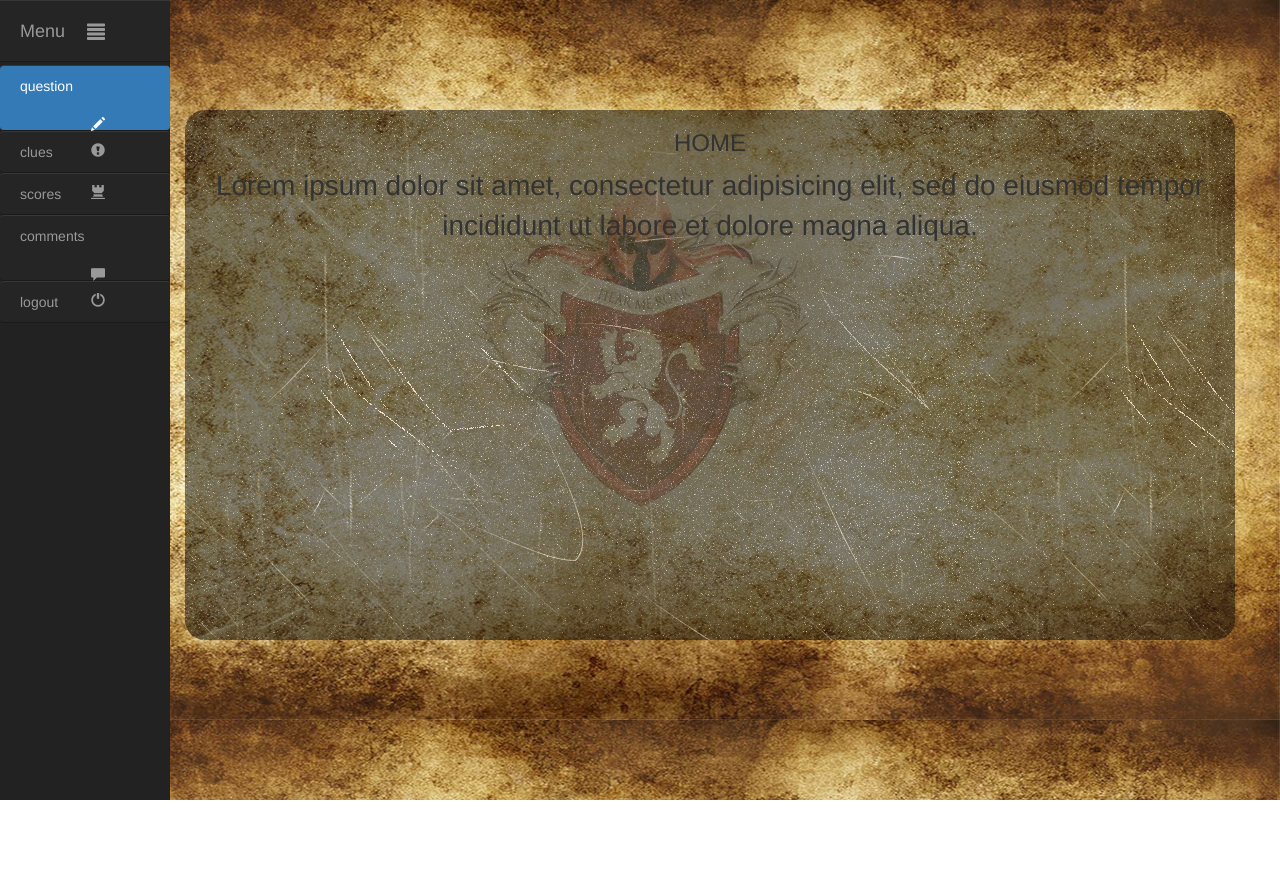
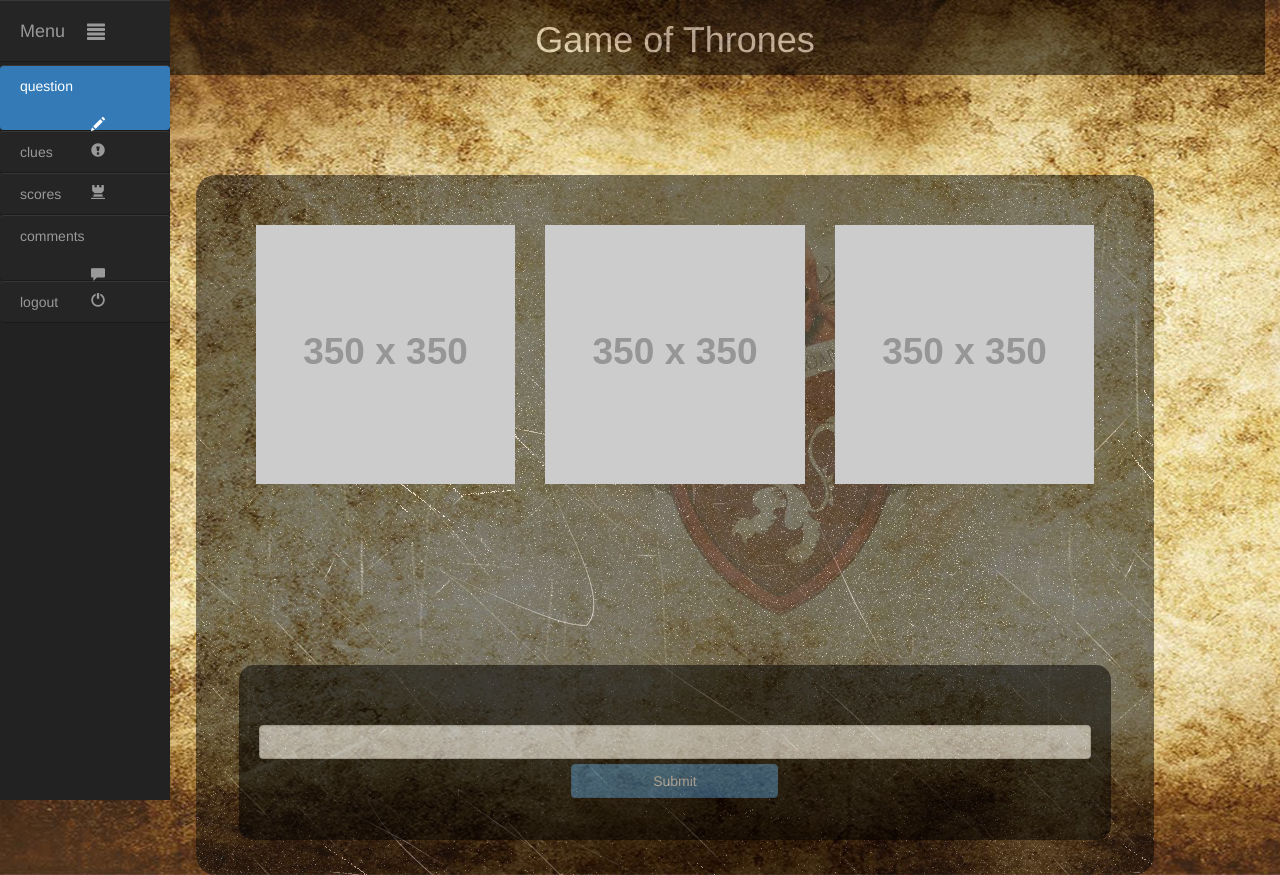
Before and after one commit to game-of-thrones/game-of-thrones.github.io, a plain HTML site: page navbar_vertical.html in a window 1280 px wide. Before the commit the page ends 800 px from the top, so only its background shows below. Drawn offline with nearby package versions, Linux system fonts and the light colour scheme; placeholder pictures from the web are drawn by us.

Commit message:
question div changed

```diff
--- /dev/null
+++ b/custom.css
@@ -0,0 +1,121 @@
+/* css given in html file */
+
+  .mybox {
+
+    height: 700px;
+    opacity: 1.0;
+    z-index: 5;
+    font-size: 200%;
+    color: #ff700e;
+  }
+
+  .mybox .bg{
+    position: absolute;
+    z-index: -1;
+    top: 0;
+    bottom: 0;
+    left: 0;
+    right: 0;
+    background-image: url(black.png);
+    opacity: 0.5;
+    width: 100%;
+    height: 100%;
+    border-radius: 20px;
+  }
+
+  .thumbnail{
+    width:65px;
+  }
+  #comments{
+    overflow-y: scroll;
+  }
+
+  #comments::-webkit-scrollbar-track{
+    -webkit-box-shadow: inset 0 0 6px rgba(0,0,0,0.3);
+    background-color: #F5F5F5;
+  }
+
+  #comments::-webkit-scrollbar{
+    width: 10px;
+    background-color: #F5F5F5;
+  }
+
+  #comments::-webkit-scrollbar-thumb{
+    background-color: #F90;
+    background-image: -webkit-linear-gradient(45deg,
+                                              rgba(255, 255, 255, .2) 25%,
+                                              transparent 25%,
+                                              transparent 50%,
+                                              rgba(255, 255, 255, .2) 50%,
+                                              rgba(255, 255, 255, .2) 75%,
+                                              transparent 75%,
+                                              transparent)
+  }
+
+
+
+/* css modified */
+
+  .tab-content{
+
+    /* initial style*/
+
+
+
+
+    /* changed style */
+
+    position: relative;
+    height: 100%;
+    width: 100%;
+
+  }
+
+  .head{
+    height: 75px;
+    background-color: black;
+    opacity: 0.5;
+    margin-bottom: 100px;
+    color: white;
+    text-align: center;
+    vertical-align: middle;
+
+  }
+
+  .tab-wrapper{
+
+  }
+
+  .question-section{
+    position: relative;
+    height: 70%;
+    width: 100%;
+    padding: 10px 30px;
+    padding-top: 50px;
+
+  }
+
+  .answer-section{
+    position: relative;
+    height: 25%;
+    width: 94%;
+    margin-left: 3%;
+    margin-right: 3%;
+    margin-bottom: 5%;
+    border-radius: 15px;
+    padding: 20px;
+    padding-top: 60px;
+    background-color: black;
+    opacity: 0.5;
+  }
+
+
+  .ans-in{
+    vertical-align: middle;
+    color: black;
+  }
+
+
+  .ques-img{
+    padding-bottom: 20px;
+  }
--- a/navbar_vertical.html
+++ b/navbar_vertical.html
@@ -4,70 +4,20 @@
       <meta charset="utf-8">
       <title>Game of Thrones</title>
       <meta name="viewport" content="width=device-width, initial-scale=1">
-        <link rel="stylesheet" href="style.css">
+
+      <!-- bootstrap css & js -->
       <link href="http://netdna.bootstrapcdn.com/bootstrap/3.0.3/css/bootstrap.min.css" rel="stylesheet">
       <script src="http://code.jquery.com/jquery-1.11.1.min.js"></script>
       <script src="http://netdna.bootstrapcdn.com/bootstrap/3.0.3/js/bootstrap.min.js"></script>
-    <style type="text/css">
-    .mybox {
-        width: 1050px;
-    height: 510px;
-    opacity: 1.0;
 
-   z-index: 5;
-   font-size: 200%;
-    }
-
-    .mybox .bg{
-      position: absolute;
-      z-index: -1;
-      top: 0;
-      bottom: 0;
-      left: 0;
-      right: 0;
-      background-image: url(black.png);
-      opacity: 0.5;
-      width: 100%;
-      height: 100%;
-      border-radius: 20px;
-    }
-    .thumbnail{
-      width:65px;
-    }
-    #comments
-{
-  overflow-y: scroll;
-}
-
-#comments::-webkit-scrollbar-track
-{
-  -webkit-box-shadow: inset 0 0 6px rgba(0,0,0,0.3);
-  background-color: #F5F5F5;
-}
-
-#comments::-webkit-scrollbar
-{
-  width: 10px;
-  background-color: #F5F5F5;
-}
-
-#comments::-webkit-scrollbar-thumb
-{
-  background-color: #F90;
-  background-image: -webkit-linear-gradient(45deg,
-                                            rgba(255, 255, 255, .2) 25%,
-                        transparent 25%,
-                        transparent 50%,
-                        rgba(255, 255, 255, .2) 50%,
-                        rgba(255, 255, 255, .2) 75%,
-                        transparent 75%,
-                        transparent)
-}
-
-    </style>
+      <!-- custom css files -->
+      <link rel="stylesheet" href="style.css">
+      <link rel="stylesheet" href="custom.css">
   </head>
   <body>
     <div id="wrapper" class="active">
+
+      <!-- side bar menu STARTS -->
       <div id="sidebar-wrapper">
         <ul id="sidebar_menu" class="sidebar-nav">
          <li class="sidebar-brand"><a id="menu-toggle" href="#">Menu<span id="main_icon" class="glyphicon glyphicon-align-justify"></span></a></li>
@@ -81,19 +31,38 @@
         </ul>
 
       </div>
+      <!-- side bar menu ENDS -->
 
-  <div class="tab-content" style="position: absolute;left: 185px;top: 110px;">
+      <div class="container-fluid">
+        <!-- heading STARTS -->
+        <div class="col-lg-12 col-md-12 head">
+            <h1>Game of Thrones</h1>
+        </div>
+        <!-- heading ENDS -->
+
+        <div class="tab-wrapper col-md-12 col-lg-12">
+        <div class="tab-content">
           <div id="ques" class="tab-pane fade in active">
-    <div class="mybox" align="center">
+            <div class="col-md-10 col-lg-10 col-md-offset-1 col-lg-offset-1 mybox" align="center">
               <div class="bg"></div>
+              <div class="question-section">
+                <img class="ques-img col-lg-4 col-md-4" src="http://placehold.it/350x350"/>
+                <img class="ques-img col-lg-4 col-md-4" src="http://placehold.it/350x350"/>
+                <img class="ques-img col-lg-4 col-md-4" src="http://placehold.it/350x350"/>
+              </div>
 
-      <h3>HOME</h3>
-      <p>Lorem ipsum dolor sit amet, consectetur adipisicing elit, sed do eiusmod tempor incididunt ut labore et dolore magna aliqua.</p>
+              <div class="answer-section">
+                <form class="ans-in">
+                  <input type="text" class="form-control">
+                  <input type="sumbit" value="Submit" class="btn btn-primary">
+                </form>
+
+              </div>
 
             </div>
           </div>
           <div id="clues" class="tab-pane fade">
-    <div class="mybox">
+            <div class="col-md-10 col-lg-10 col-md-offset-1 col-lg-offset-1 mybox">
             <div class="bg"></div>
 
               <h3>Menu 1</h3>
@@ -102,7 +71,7 @@
             </div>
           </div>
           <div id="scores" class="tab-pane fade">
-    <div class="mybox">
+            <div class="col-md-10 col-lg-10 col-md-offset-1 col-lg-offset-1 mybox">
                 <div class="bg"></div>
                 <div class="col-md-3" >
                   <img src="https://ssl.gstatic.com/accounts/ui/avatar_2x.png" class="img-circle">
@@ -146,7 +115,7 @@
 
         </div>
         <div id="comments" class="tab-pane fade">
-    <div class="mybox">
+          <div class="col-md-10 col-lg-10 col-md-offset-1 col-lg-offset-1 mybox">
             <div class="bg"></div>
             <div class="col-md-12">
               <h3>Comment</h3>
@@ -165,14 +134,17 @@
           </div>
           </div>
         </div>
+        </div>
 
 
+      </div>
     </div>
     <script type="text/javascript">
     $("#menu-toggle").click(function(e) {
             e.preventDefault();
             $("#wrapper").toggleClass("active");
     });
+
     </script>
   </body>
 </html>
```
Lines whose indentation alone changed are shown as unchanged.
